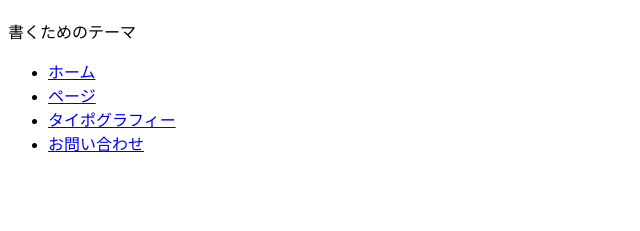
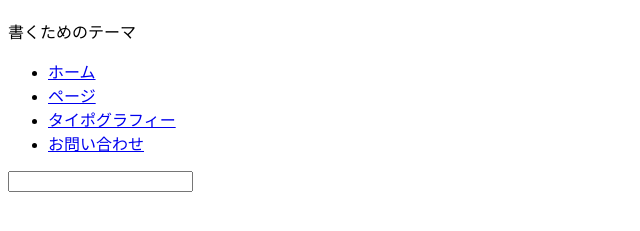
Before and after one commit to Channelsu/header1, a plain HTML site: page index.html in a window 1280 px wide. Shown: the part 61-292 px from the top of the page, without its empty margins (0-640 px from the left). Drawn offline with Linux system fonts and the light colour scheme.

Commit message:
検索フォーム土台作成

```diff
--- a/index.html
+++ b/index.html
@@ -21,6 +21,11 @@
             <li><a href="#">お問い合わせ</a></li>
           </ul>
         </div>
+        <div class="search-wrapper">
+          <form action="" method="post">
+            <input type="text" name="" id="">
+          </form>
+        </div>
       </div>
     </div>
   </header>
```
